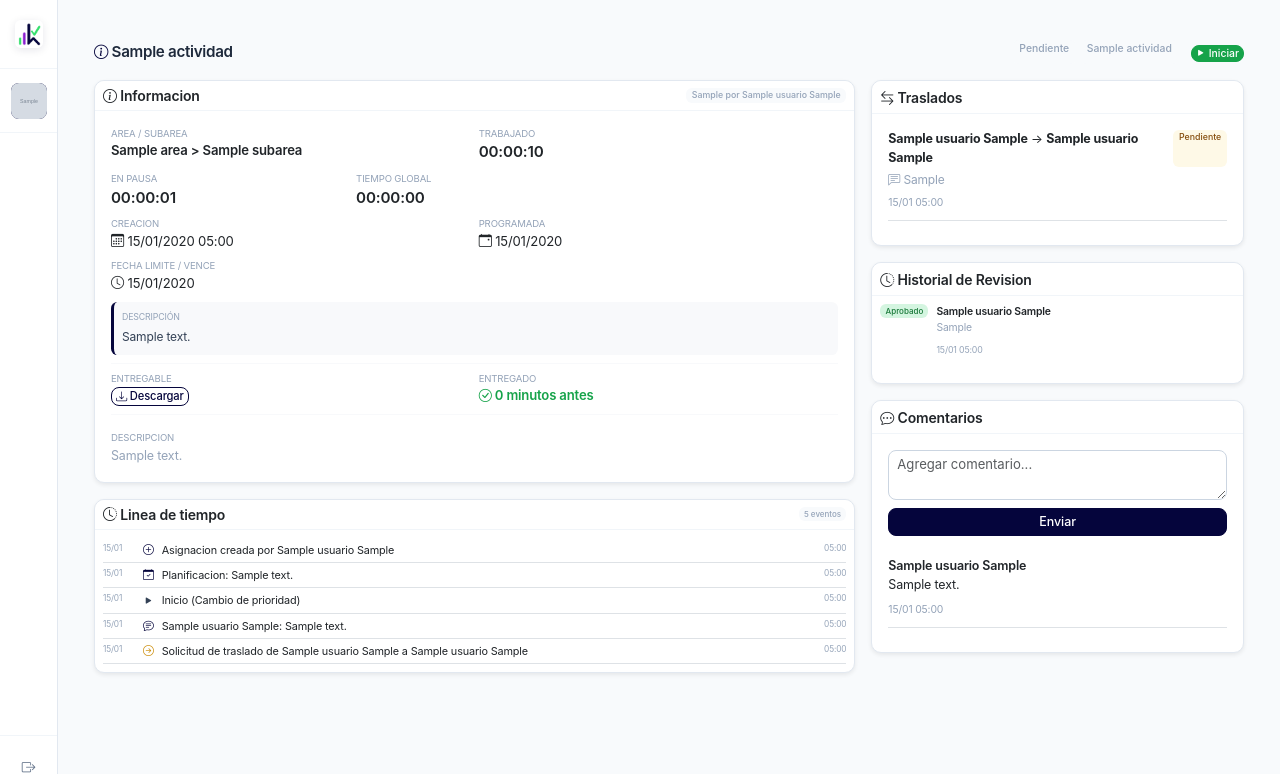
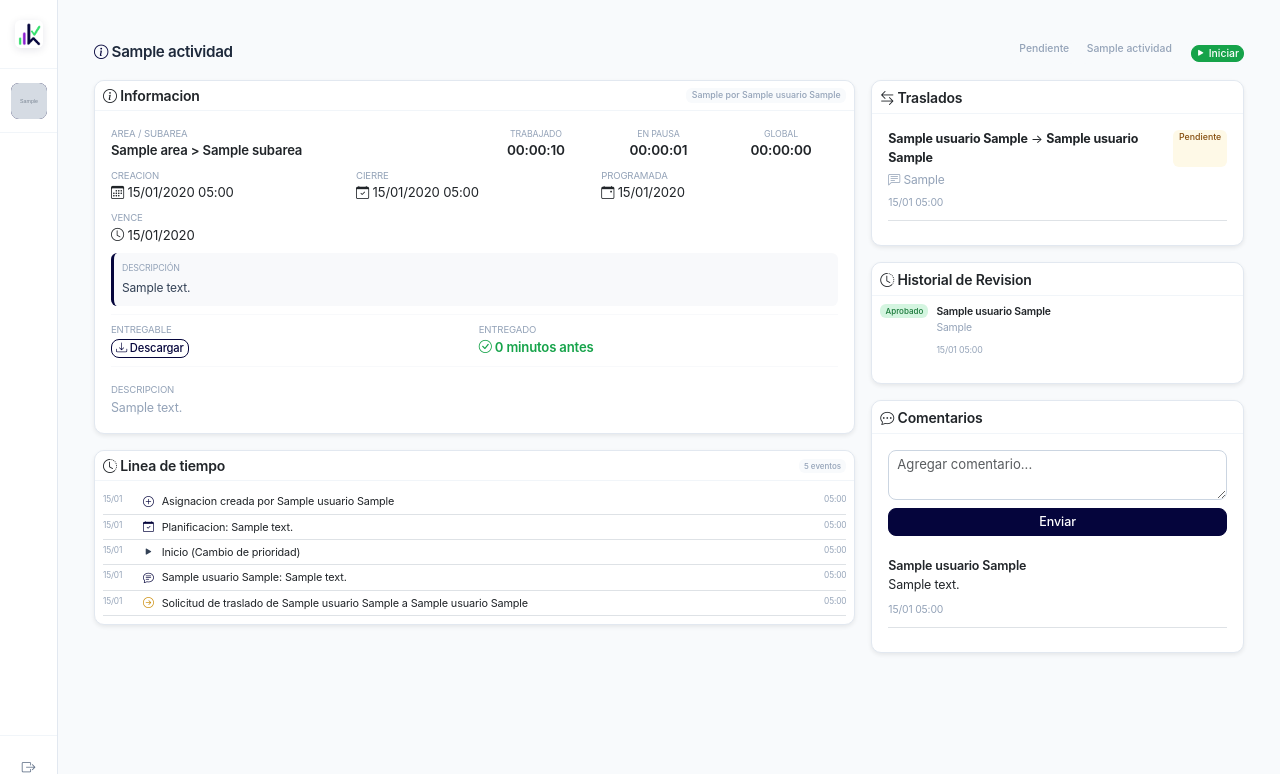
Before and after one commit to one10yanes-hue/kairos, a Django app: page /usuario/actividad/1/detalle/ in a window 1280 px wide. Shown: the top 774 px of the page. Run offline with Django 5.2, Linux system fonts and the light colour scheme; a user stored in the database is signed in; tables that the repository leaves empty hold one stand-in row (values such as "Sample post"); grey boxes marked "Sample" are stand-in pictures.

Commit message:
fix: layout centrado 6-2-2-2 en info card + CIERRE agregado

```diff
--- a/templates/gestion/detalle_actividad.html
+++ b/templates/gestion/detalle_actividad.html
@@ -43,32 +43,38 @@
                                 <span class="fw-semibold">{{ asignacion.actividad.subarea.area.nombre }} &gt; {{ asignacion.actividad.subarea.nombre }}</span>
                             </div>
                         </div>
-                        <div class="col-md-4">
-                            <div class="d-flex flex-column">
-                                <small class="text-muted" style="font-size:0.6rem;">TRABAJADO</small>
-                                <span class="fw-bold" style="font-size:0.95rem;">{{ tiempo_efectivo }}</span>
+                        <div class="col-md-2">
+                            <div class="d-flex flex-column text-center">
+                                <small class="text-muted" style="font-size:0.55rem;">TRABAJADO</small>
+                                <span class="fw-bold" style="font-size:0.85rem;">{{ tiempo_efectivo }}</span>
+                            </div>
+                        </div>
+                        <div class="col-md-2">
+                            <div class="d-flex flex-column text-center">
+                                <small class="text-muted" style="font-size:0.55rem;">EN PAUSA</small>
+                                <span class="fw-bold" style="font-size:0.85rem;">{{ tiempo_pausado }}</span>
+                            </div>
+                        </div>
+                        <div class="col-md-2">
+                            <div class="d-flex flex-column text-center">
+                                <small class="text-muted" style="font-size:0.55rem;">GLOBAL</small>
+                                <span class="fw-bold" style="font-size:0.85rem;">{{ tiempo_global }}</span>
                             </div>
                         </div>
                         <div class="col-md-4">
-                            <div class="d-flex flex-column">
-                                <small class="text-muted" style="font-size:0.6rem;">EN PAUSA</small>
-                                <span class="fw-bold" style="font-size:0.95rem;">{{ tiempo_pausado }}</span>
-                            </div>
-                        </div>
-                        <div class="col-md-4">
-                            <div class="d-flex flex-column">
-                                <small class="text-muted" style="font-size:0.6rem;">TIEMPO GLOBAL</small>
-                                <span class="fw-bold" style="font-size:0.95rem;">{{ tiempo_global }}</span>
-                            </div>
-                        </div>
-                        <div class="col-md-6">
                             <div class="d-flex flex-column">
                                 <small class="text-muted" style="font-size:0.6rem;">CREACION</small>
                                 <span><i class="bi bi-calendar3"></i> {{ asignacion.fecha_asignacion|date:"d/m/Y H:i" }}</span>
                             </div>
                         </div>
+                        <div class="col-md-4">
+                            <div class="d-flex flex-column">
+                                <small class="text-muted" style="font-size:0.6rem;">CIERRE</small>
+                                <span><i class="bi bi-calendar-check"></i> {{ asignacion.fecha_update|date:"d/m/Y H:i" }}</span>
+                            </div>
+                        </div>
                         {% if asignacion.planificacion_detalle.fecha_programada %}
-                        <div class="col-md-6">
+                        <div class="col-md-4">
                             <div class="d-flex flex-column">
                                 <small class="text-muted" style="font-size:0.6rem;">PROGRAMADA</small>
                                 <span><i class="bi bi-calendar-event"></i> {{ asignacion.planificacion_detalle.fecha_programada|date:"d/m/Y" }}</span>
@@ -76,9 +82,9 @@
                         </div>
                         {% endif %}
                         {% if asignacion.actividad.tipo_actividad.requiere_fecha_limite and asignacion.planificacion_detalle.fecha_vencimiento %}
-                        <div class="col-md-6">
+                        <div class="col-md-4">
                             <div class="d-flex flex-column">
-                                <small class="text-muted" style="font-size:0.6rem;">FECHA LIMITE / VENCE</small>
+                                <small class="text-muted" style="font-size:0.6rem;">VENCE</small>
                                 <span><i class="bi bi-clock"></i> {{ asignacion.planificacion_detalle.fecha_vencimiento|date:"d/m/Y" }}</span>
                             </div>
                         </div>
```
